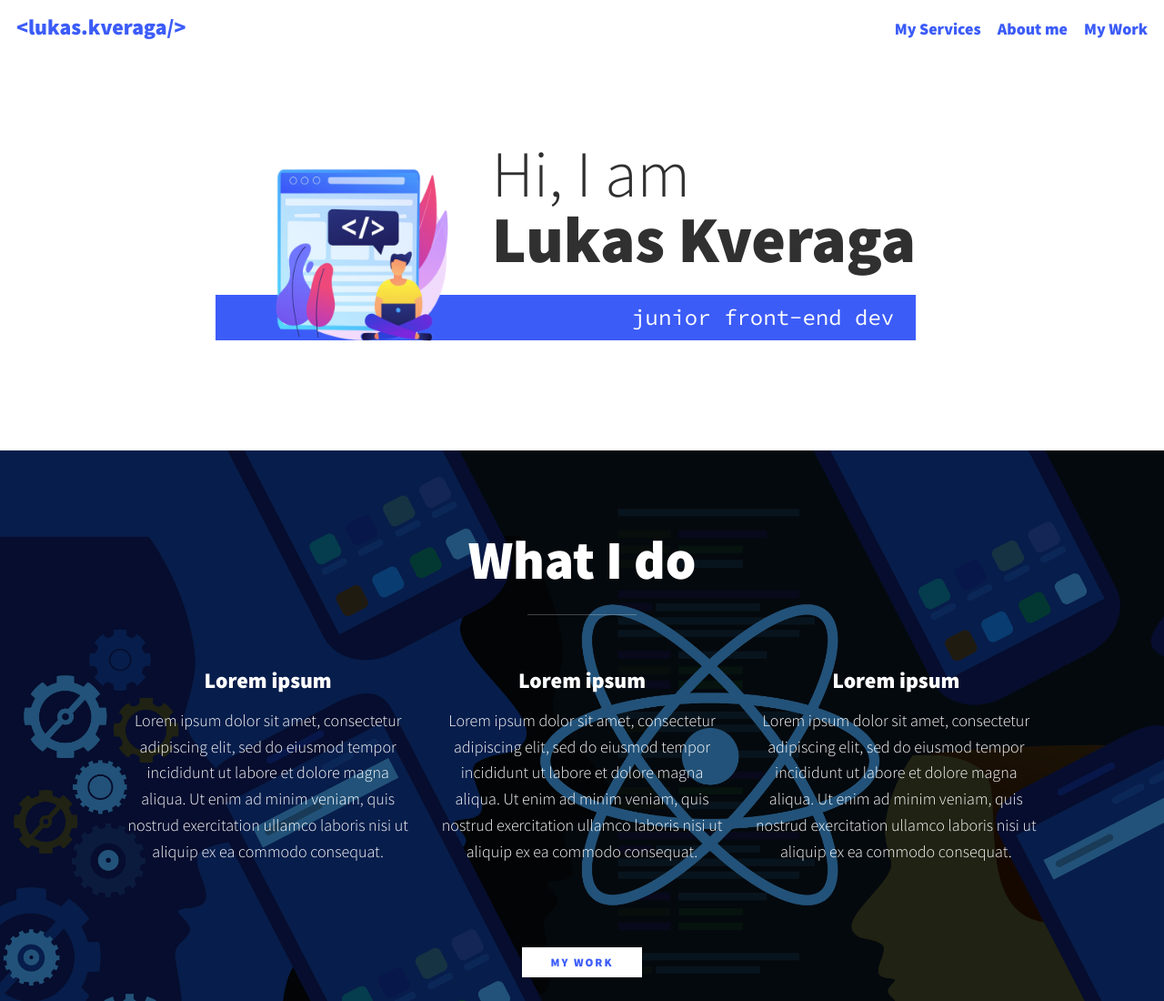
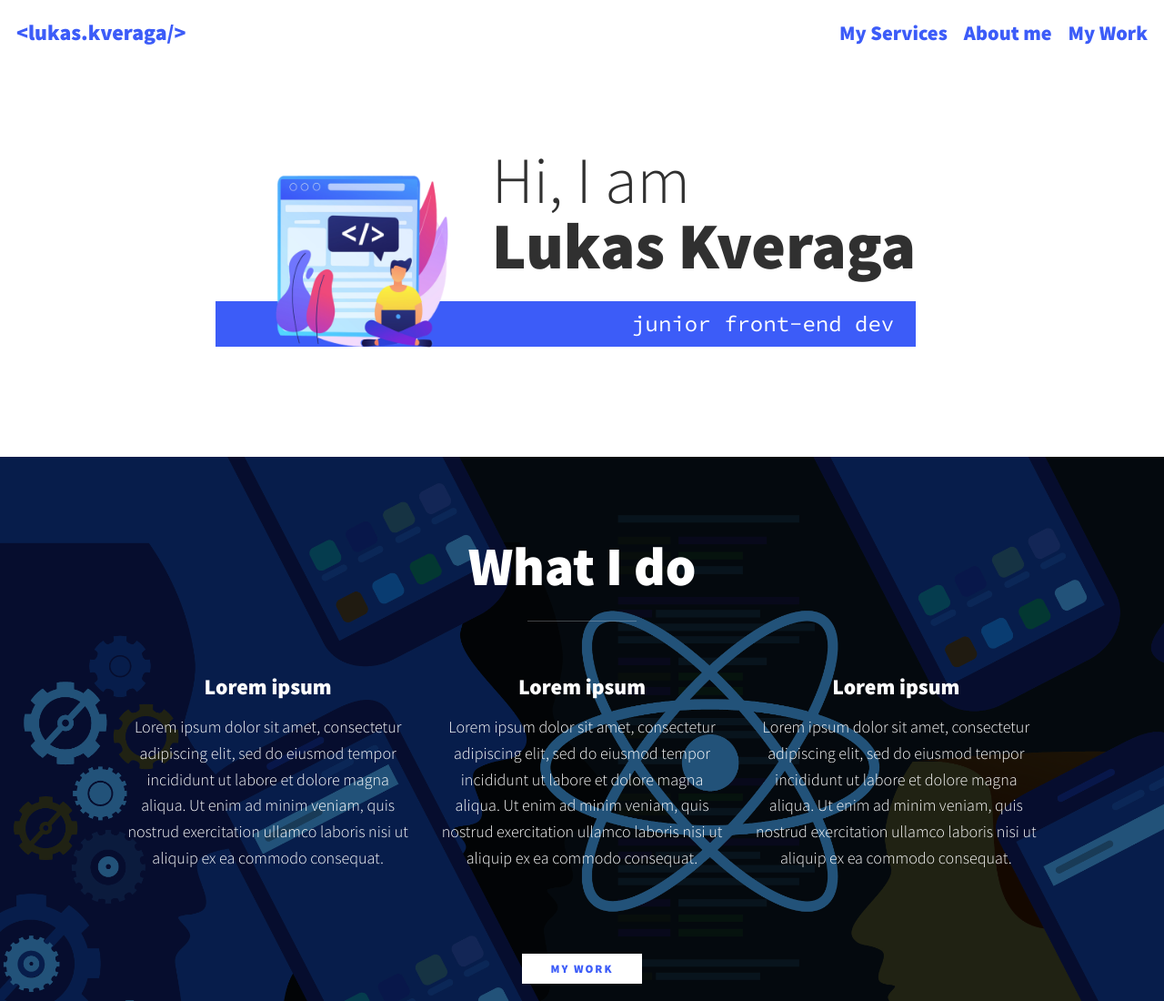
Before and after one commit to lukepas/portfolio, a plain HTML site: page index.html in a window 1280 px wide. Shown: the top 1100 px of the page at 91% size. Drawn offline with nearby package versions, Linux system fonts and the light colour scheme.

Commit message:
Update style.css

```diff
--- a/css/style.css
+++ b/css/style.css
@@ -132,6 +132,7 @@ h3 { font-size: var(--fs-h3) }
 
 header {
     display: flex;
+    align-items: center;
     justify-content: space-between;
     padding: 1em;
     background: var(--clr-light)
@@ -274,7 +275,7 @@ header {
     }
 
     .nav__link {
-        font-size: var(--fw-reg);
+        font-size: 1.25em;
     }
 
     .nav__item:not(:last-child) {
```
